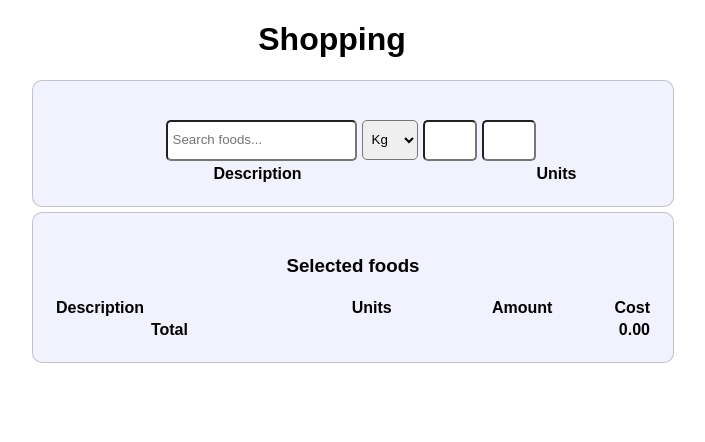
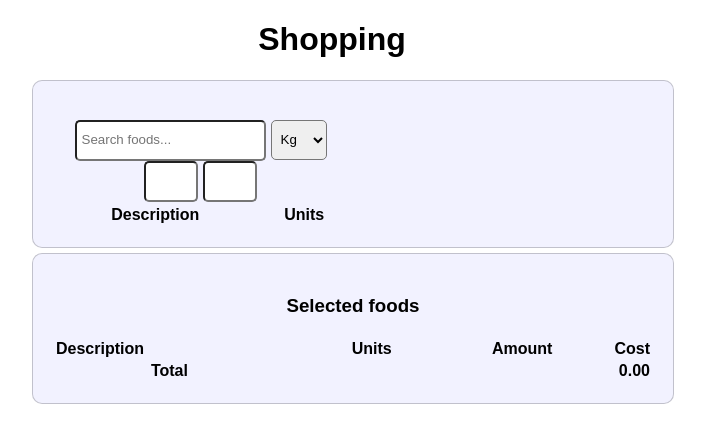
Before and after one commit to nikrb/shopping, a React (Create React App) app in the folder client/: page / in a window 1280 px wide. Shown: the top 442 px of the page, without its empty margins (308-1013 px from the left). Built offline with nearby package versions, Linux system fonts and the light colour scheme.

Commit message:
move food search styles to app css

```diff
--- a/client/src/App.css
+++ b/client/src/App.css
@@ -7,6 +7,13 @@ html {
   width: 600px;
   margin: 0 auto;
   text-align: center;
+}
+
+#food-search {
+  margin-top: 1em;
+}
+#food-search table{
+  width: 50%;
 }
 
 input {
--- a/client/src/index.css
+++ b/client/src/index.css
@@ -6,7 +6,3 @@ body {
 .App {
   margin-top: 1em;
 }
-
-#food-search {
-  margin-top: 1em;
-}
```
